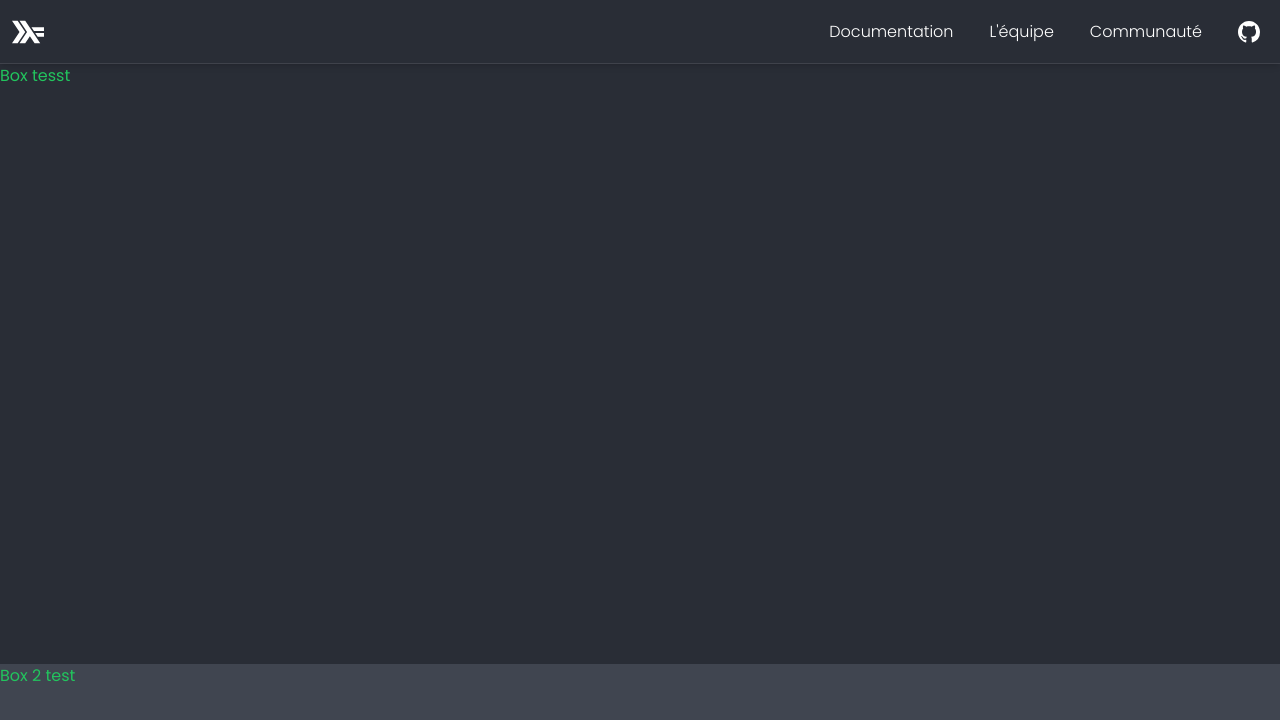
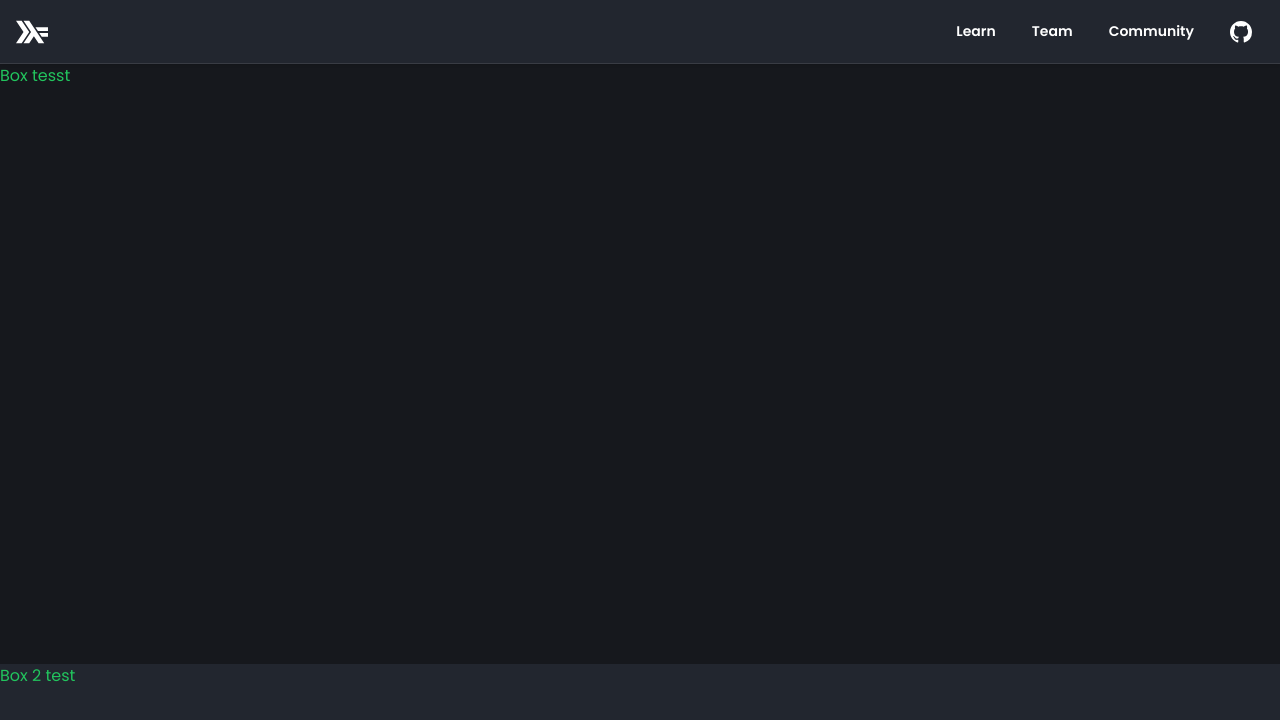
Before and after one commit to Gaetandrt/glados-doc, a Next.js app: page / in a window 1280 px wide. Shown: the top 720 px of the page. Built offline with nearby package versions, Linux system fonts and the light colour scheme.

Commit message:
navbar finished, adding root for community and team

```diff
--- /dev/null
+++ b/src/app/(site)/community/page.tsx
@@ -0,0 +1,9 @@
+
+
+export default function Community() {
+  return (
+    <div className='text-green-500 bg-'>
+      <h1>Learn page</h1>
+    </div>
+  )
+}
--- a/src/app/(site)/page.tsx
+++ b/src/app/(site)/page.tsx
@@ -1,13 +1,13 @@
 import React from 'react'
 import Box from '@/components/HomeBox';
 
-export default function Home() {
+export default function Team() {
   return (
     <div className='text-green-500'>
-      <Box className='bg-bg-color h-[600px]'>
+      <Box className='bg-home-box-bg h-[600px]'>
         <h1>Box tesst</h1>
       </Box>
-      <Box className='bg-home-box-bg h-[600px]'>
+      <Box className='bg-bg-color h-[600px]'>
         <h1>Box 2 test</h1>
       </Box>
     </div>
--- /dev/null
+++ b/src/app/(site)/team/page.tsx
@@ -0,0 +1,9 @@
+
+
+export default function Learn() {
+  return (
+    <div className='text-green-500'>
+      <h1>Learn page</h1>
+    </div>
+  )
+}
--- a/src/app/layout.tsx
+++ b/src/app/layout.tsx
@@ -24,8 +24,8 @@ export default function RootLayout({
     <html lang="en">
       <body className={poppins.className}>
         <NavBar>
-          {children}
         </NavBar>
+        {children}
       </body>
     </html>
   )
--- a/src/components/Button.tsx
+++ b/src/components/Button.tsx
@@ -10,7 +10,7 @@ interface ButtonProps {
 
 function Button({children, className}: ButtonProps) {
   return (
-    <button className={twMerge("font-light hover:bg-button-bg p-2 rounded-xl", className)}>
+    <button className={twMerge("transition duration-150 ease-in-out active:scale-[.90]", className)}>
         {children}
     </button>
   )
--- a/src/components/NavBar.tsx
+++ b/src/components/NavBar.tsx
@@ -8,6 +8,7 @@ import Button from "./Button";
 import Image from 'next/image'
 import Logo from '@/components/Logo';
 import Link from 'next/link';
+import { twMerge } from "tailwind-merge";
 
 interface NavBarProps {
   children: React.ReactNode;
@@ -16,15 +17,20 @@ interface NavBarProps {
 function NavBar({ children }: NavBarProps) {
   const pathname = usePathname();
 
+  const activeClassName = 'font-medium bg-blue-400/20 text-cyan-500';
+  const inactiveClassName = 'font-semibold hover:bg-button-bg';
   const routes = useMemo(() => [
     {
-      icon: HiHome,
-      label: 'Home',
-      active: pathname === '/',
-      href: '/',
+      label: 'Community',
+      active: pathname === '/community',
+      href: '/community',
     },
     {
-      icon: BiBookOpen,
+      label: 'Team',
+      active: pathname === '/team',
+      href: '/team',
+    },
+    {
       label: 'Learn',
       active: pathname === '/learn',
       href: '/learn',
@@ -32,22 +38,25 @@ function NavBar({ children }: NavBarProps) {
   ], [pathname]);
   return (
     <div>
-      <div className="flex w-full p-3 fixed top-0 z-10 border-b border-opacity-10 border-white shadow-md bg-bg-color h-[64px]">
-        <Logo
-        />
-        <div className="hidden md:flex flex-row-reverse gap-x-5 grow h-auto">
-          <Button className="font-si w-50">
-            <BsGithub size={22} />
+      <div className="flex items-center w-full p-0 fixed top-0 z-10 border-b border-opacity-10 border-white shadow bg-bg-color h-[64px]">
+        <div className="ml-4">
+          <Link href="/">
+            <Logo />
+          </Link>
+        </div>
+        <div className="hidden md:flex flex-row-reverse gap-x-3 grow h-auto">
+          <Button className={twMerge(" w-50 p-3 mr-4 rounded-2xl text-sm", inactiveClassName)}>
+            <a href="github.com">
+              <BsGithub size={22} />
+            </a>
           </Button>
-          <Button className="flex-initial w-50">
-            Communauté
-          </Button>
-          <Button className="flex-initial w-50">
-            L'équipe
-          </Button>
-          <Button className="flex-initial w-50">
-            Documentation
-          </Button>
+          {routes.map((route) => (
+            <Link href={route.href} key={route.label}>
+              <Button className={` w-50 p-3 rounded-2xl text-sm ${route.active ? activeClassName : inactiveClassName}`}>
+                {route.label}
+              </Button>
+            </Link>
+          ))}
         </div>
       </div>
       <main>
--- a/tailwind.config.ts
+++ b/tailwind.config.ts
@@ -10,8 +10,8 @@ const config: Config = {
     extend: {
       colors: {
         'button-bg': '#333842',
-        'bg-color': '#292d36',
-        'home-box-bg': '#404550',
+        'bg-color': '#22262F',
+        'home-box-bg': '#16181d',
       },
     },
   },
```
